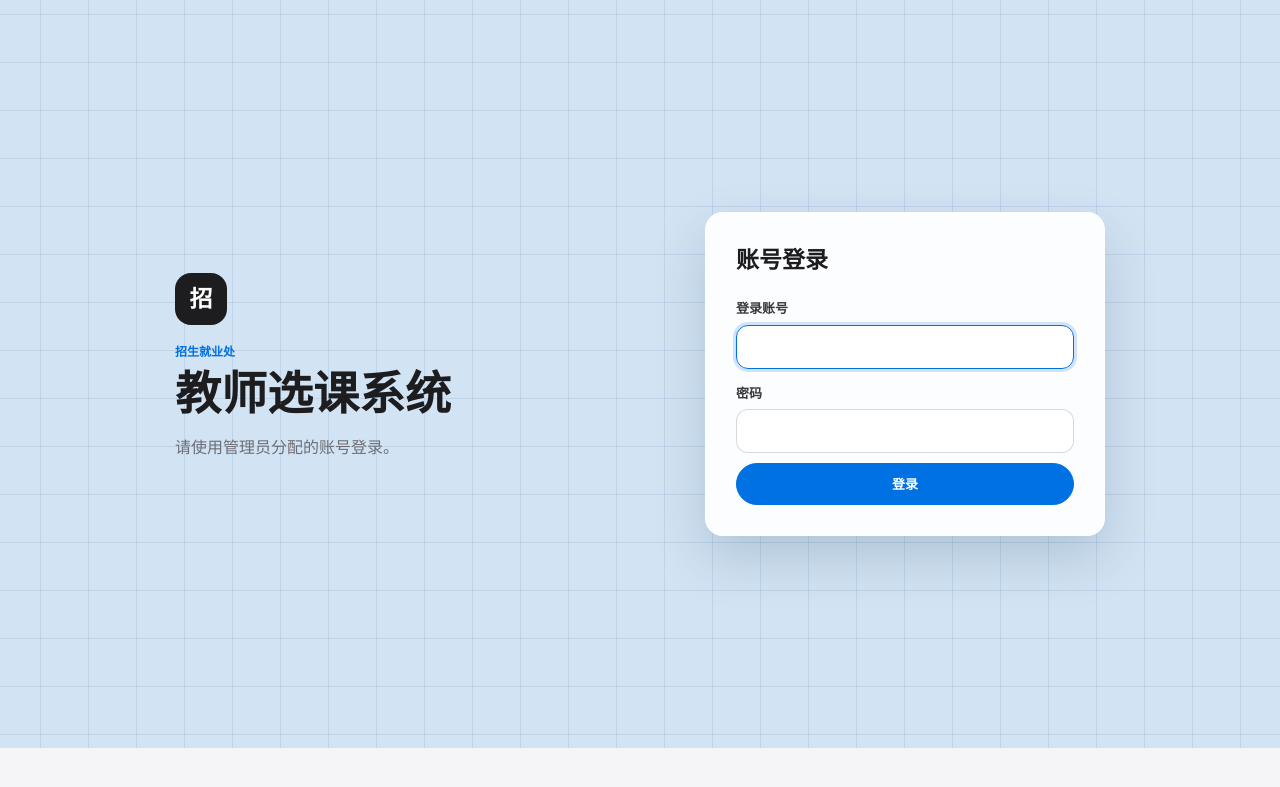
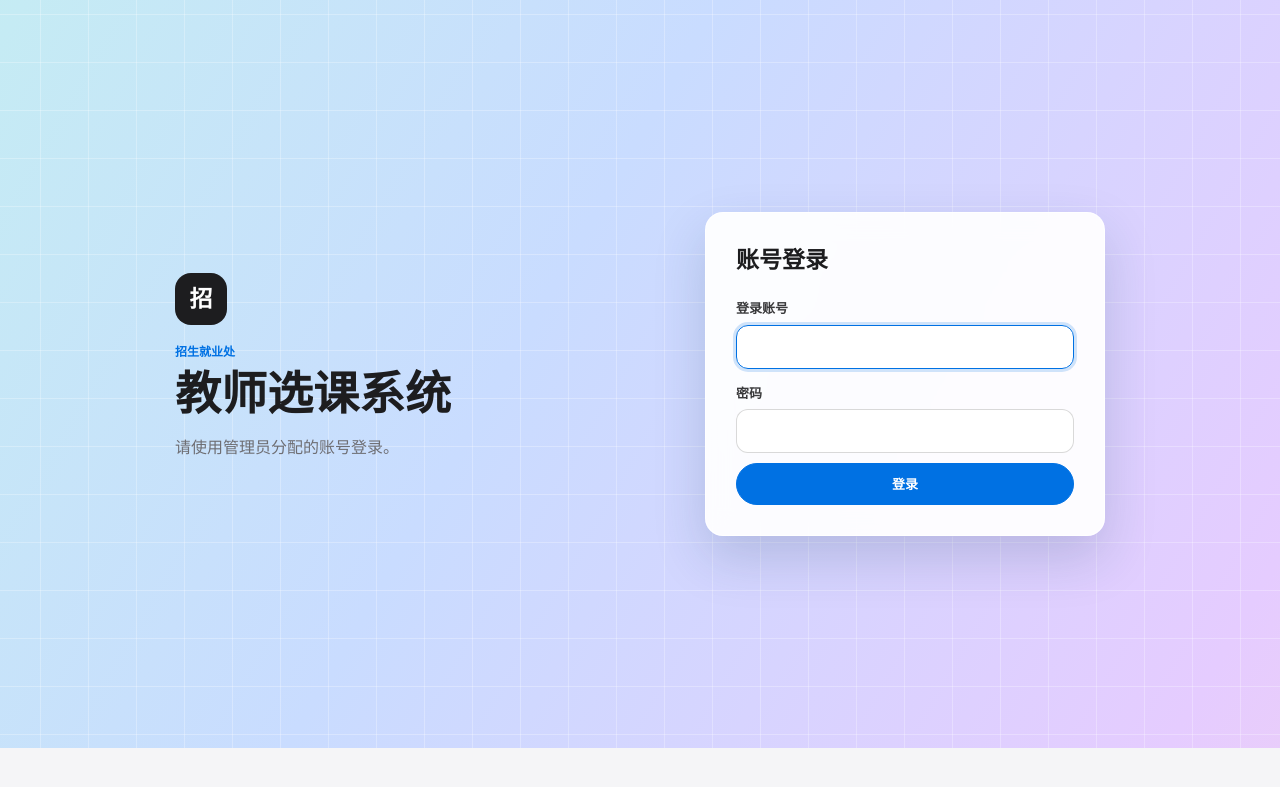
Before and after one commit to liz296738-jpg/Cours-Selection-System, a Django app: page /login/ in a window 1280 px wide. Shown: the top 787 px of the page. Run offline with Django 5.2, Linux system fonts and the light colour scheme; data comes from the database, SQL or seed files in the repository.

Commit message:
style: add visible spectrum motion to login

```diff
--- a/static/css/app.css
+++ b/static/css/app.css
@@ -110,8 +110,8 @@ textarea.form-control { min-height: 105px; resize: vertical; }
 .message.success { border-color: #c7e8d1; background: #effaf2; color: #176938; }
 .message.error { border-color: #f0c3be; background: #fff4f2; color: #b3261e; }
 
-.auth-main { position: relative; display: grid; min-height: calc(100vh - 52px); place-items: center; overflow: hidden; padding: 30px; background-color: #d8e7f5; animation: login-breathe 20s ease-in-out infinite alternate; }
-.auth-main::before { position: absolute; inset: 0; background-image: linear-gradient(rgba(19, 83, 145, .105) 1px, transparent 1px), linear-gradient(90deg, rgba(19, 83, 145, .105) 1px, transparent 1px); background-position: center; background-size: 48px 48px; content: ""; pointer-events: none; }
+.auth-main { position: relative; display: grid; min-height: calc(100vh - 52px); place-items: center; overflow: hidden; padding: 30px; background-color: #d6e6fb; background-image: linear-gradient(120deg, #ffd1df, #ffe0b8, #fff0ae, #ccefd3, #c4eff1, #c9dcff, #e5ccff, #ffd1df); background-size: 360% 360%; animation: login-spectrum 16s ease-in-out infinite; }
+.auth-main::before { position: absolute; inset: 0; background-image: linear-gradient(rgba(255, 255, 255, .27) 1px, transparent 1px), linear-gradient(90deg, rgba(255, 255, 255, .27) 1px, transparent 1px); background-position: center; background-size: 48px 48px; content: ""; pointer-events: none; }
 .auth-main > * { position: relative; z-index: 1; }
 .auth-main + .footer { display: none; }
 .login-shell { display: grid; grid-template-columns: minmax(0, 1fr) minmax(0, 400px); align-items: center; gap: 90px; width: min(930px, 100%); }
@@ -158,9 +158,9 @@ textarea.form-control { min-height: 105px; resize: vertical; }
 .notice { margin-bottom: 15px; padding: 13px 15px; border: 1px solid #f0d692; border-radius: 13px; background: #fff9e8; color: #6c5109; font-size: 14px; }
 .muted { color: var(--muted); }
 
-@keyframes login-breathe {
-  from { background-color: #d8e7f5; }
-  to { background-color: #bdd4eb; }
+@keyframes login-spectrum {
+  0%, 100% { background-position: 0% 50%; }
+  50% { background-position: 100% 50%; }
 }
 
 @media (prefers-reduced-motion: reduce) {
```
